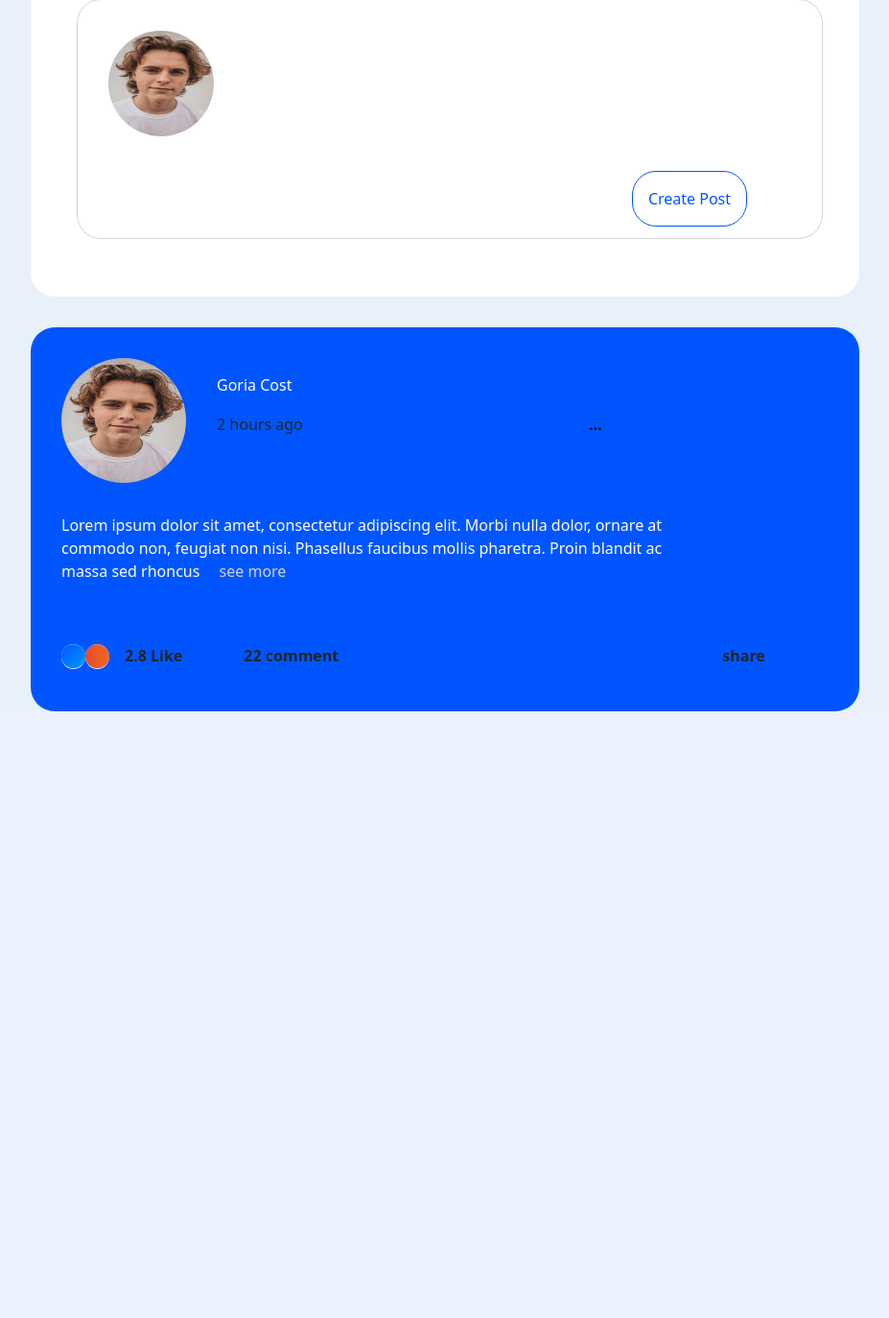
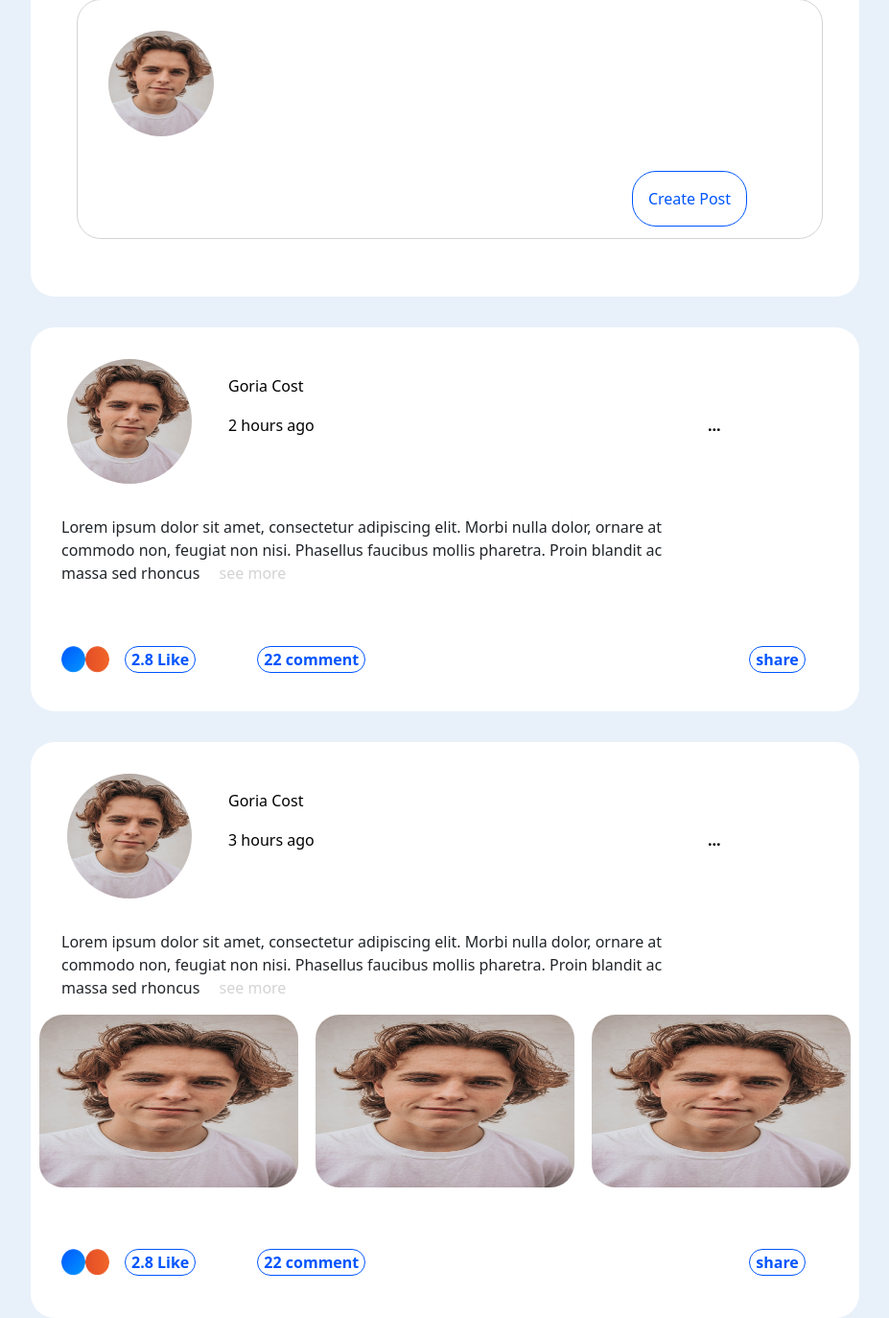
Before and after one commit to HasanFawaz2002/ESA-Project1, a PHP site: page /guest.html in a window 1280 px wide. Shown: the part 743-2116 px from the top of the page at 96% size, without its empty margins (228-1155 px from the left). Before the commit the page ends 1484 px from the top, so only its background shows below. Run offline with PHP 8.4, Linux system fonts and the light colour scheme.

Commit message:
Second Post Added

```diff
--- a/guest.html
+++ b/guest.html
@@ -178,26 +178,56 @@
 
                 <!--First Post-->
                 <div class="first-post">
-                    <div class="first-post-header">
-                        <img class="first-post-img" src="images/austin-wade-X6Uj51n5CE8-unsplash.jpg" alt="">
-                        <div class="fisrt-post-head">
-                            <p class="fisrt-post-text" style="color: white;">Goria Cost</p>
-                            <p class="fisrt-post-text" style="display: inline;margin-top: 0; ">2 hours ago</p>
-                            <button class="fisrt-post-btn">...</button>
+                    <div class="posts-header">
+                        <button class="posts-img-btn" style="border-radius:50%;width: fit-content;background-color: transparent;border: transparent;"><img class="posts-img" src="images/austin-wade-X6Uj51n5CE8-unsplash.jpg" alt=""></button>
+                        <div class="posts-head">
+                            <p class="posts-text">Goria Cost</p>
+                            <p class="posts-text" style="display: inline;margin-top: 0; ">2 hours ago</p>
+                            <button class="posts-btn">...</button>
                         </div>
                     </div>
-                    <div class="first-post-content">
+                    <div class="posts-content">
                         <p>Lorem ipsum dolor sit amet, consectetur adipiscing elit. Morbi nulla dolor, ornare at
                             commodo non, feugiat non nisi. Phasellus faucibus mollis pharetra. Proin blandit ac massa
                             sed rhoncus <span style="color: lightgray;margin-left:1rem;">see more</span>
                         </p>
                     </div>
-                    <div class="first-post-footer">
+                    <div class="posts-footer">
                         <img src="images/i.feather-thumbs-up.jpg" style="border-radius: 50% ;" alt="">
                         <img src="images/i.feather-heart.jpg" style="border-radius:50% ;" alt="">
-                        <p class="footer-text1">2.8 Like</p>
-                        <p class="footer-text2">22 comment</p>
-                        <p class="footer-text3">share</p>
+                        <button class="footer-text1">2.8 Like</button>
+                        <button class="footer-text2">22 comment</button>
+                        <button class="footer-text3">share</button>
+                    </div>
+                </div>
+
+                <!--Second Post-->
+                <div class="second-post">
+                    <div class="posts-header">
+                        <button class="posts-img-btn" style="border-radius:50%;width: fit-content;background-color: transparent;border: transparent;"><img class="posts-img" src="images/austin-wade-X6Uj51n5CE8-unsplash.jpg" alt=""></button>
+                        <div class="posts-head">
+                            <p class="posts-text" >Goria Cost</p>
+                            <p class="posts-text" style="display: inline;margin-top: 0; ">3 hours ago</p>
+                            <button class="posts-btn">...</button>
+                        </div>
+                    </div>
+                    <div class="posts-content">
+                        <p>Lorem ipsum dolor sit amet, consectetur adipiscing elit. Morbi nulla dolor, ornare at
+                            commodo non, feugiat non nisi. Phasellus faucibus mollis pharetra. Proin blandit ac massa
+                            sed rhoncus <span style="color: lightgray;margin-left:1rem;">see more</span>
+                        </p>
+                    </div>
+                    <div class="posts-images-container">
+                        <img class="posts-img1" src="/images/austin-wade-X6Uj51n5CE8-unsplash.jpg" alt="">
+                        <img class="posts-img2" src="/images/austin-wade-X6Uj51n5CE8-unsplash.jpg" alt="">
+                        <img class="posts-img3" src="/images/austin-wade-X6Uj51n5CE8-unsplash.jpg" alt="">
+                    </div>
+                    <div class="posts-footer">
+                        <img src="/images/i.feather-thumbs-up.jpg" style="border-radius: 50% ;" alt="">
+                        <img src="/images/i.feather-heart.jpg" style="border-radius:50% ;" alt="">
+                        <button class="footer-text1">2.8 Like</button>
+                        <button class="footer-text2">22 comment</button>
+                        <button class="footer-text3">share</button>
                     </div>
                 </div>
             </div>
--- a/style.css
+++ b/style.css
@@ -235,43 +235,40 @@ color: white;
 .first-post{
     height: 400px;
     width: 100%;
-    background-color: #0055FF;
     border-radius: 25px;
     margin-top: 2rem;
+    background-color: white;
 }
-.first-post-img{
+.posts-img{
     height:130px;
     width: 130px;
     border-radius: 50%;
-    margin-top: 2rem;
-    margin-left:2rem ;
 }
-.first-post-header{
+.posts-img-btn{
+    margin: 2rem 0 0 2rem;
+}
+.posts-header{
     display: flex;
     align-items: center;
 }
 
-.fisrt-post-text{
+.posts-text{
+    color: black;
     margin-left: 2rem;
 }
-.fisrt-post-btn{
-    margin-left: 18rem;
-    background: transparent;
+.posts-btn{
+    margin-left: 25rem;
     font-weight: bolder;
     border: transparent;
-    border-radius: 50%;
-    transition: all ease 400ms;
+    background-color: transparent;
 }
-.fisrt-post-btn:hover{
-    background-color: white;
-}
-.first-post-content{
+
+.posts-content{
     margin-left:2rem ;
     margin-top: 2rem;
     width: 75%;
-    color: white;
 }
-.first-post-footer{
+.posts-footer{
     display: flex;
     margin-left: 2rem;
     margin-top: 4rem;
@@ -279,6 +276,16 @@ color: white;
 .footer-text1,.footer-text2,.footer-text3{
     font-weight: bold;
     margin: 0;
+    border: 1px solid #0055FF;
+    background: white;
+    color: #0055FF;
+    border-radius: 25px;
+    transition: all ease 400ms;
+}
+.footer-text1:hover,.footer-text2:hover,.footer-text3:hover{
+    border: transparent;
+    background-color: #0055FF;
+    color: white;
 }
 .footer-text1{
     margin-left: 1rem;
@@ -289,3 +296,23 @@ color: white;
 .footer-text3{
     margin-left: 25rem;
 }
+
+
+/* Second post container */
+.second-post{
+    height: 600px;
+    width: 100%;
+    background-color: white;
+    border-radius: 25px;
+    margin-top: 2rem;
+}
+
+.posts-images-container{
+    display: flex;
+}
+.posts-img1,.posts-img2,.posts-img3{
+width: 32%;
+height: 180px;
+margin: 0 1% 0 1%;
+border-radius: 25px;
+}
```
